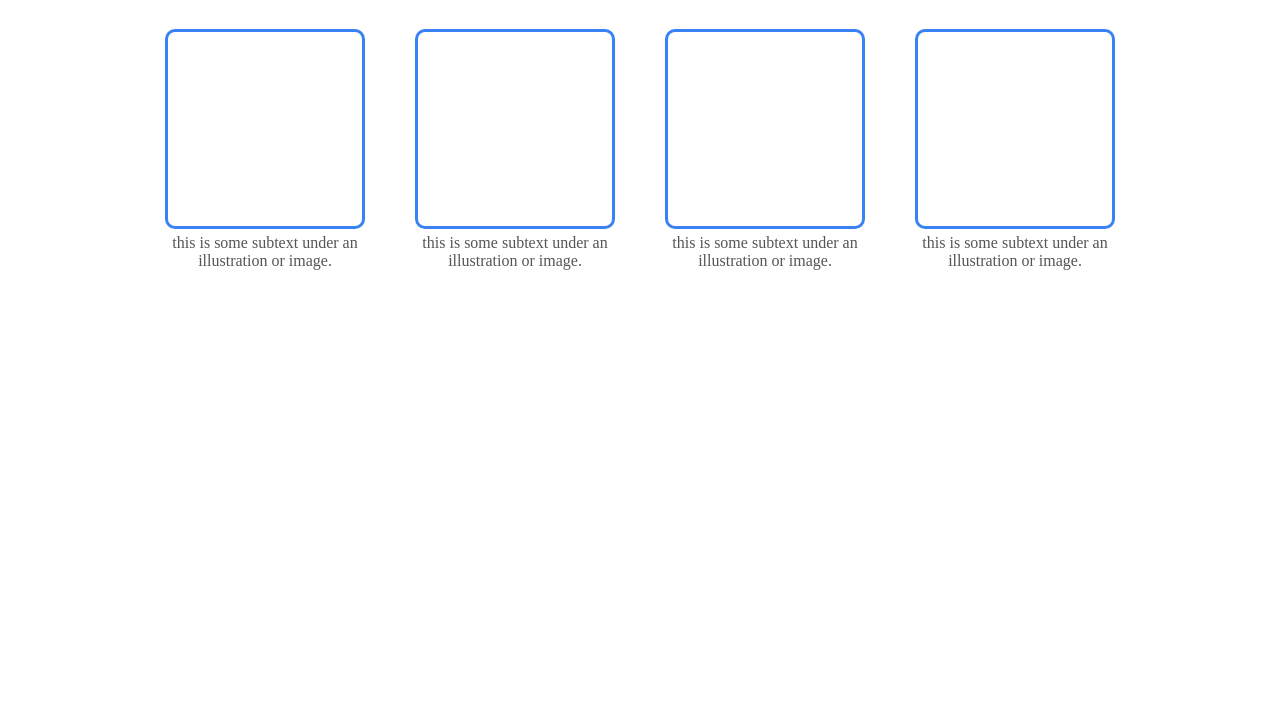
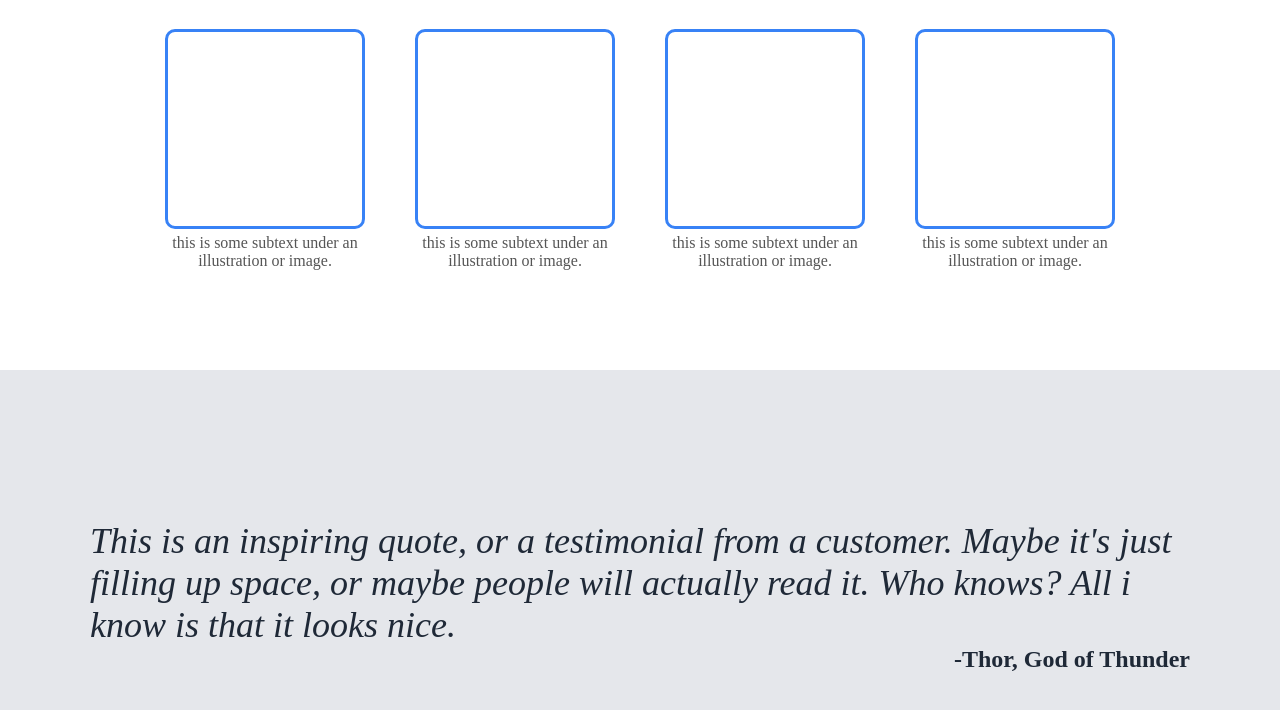
Before and after one commit to agregat1354/landing-page, a plain HTML site: page index.html in a window 1280 px wide. Shown: the part 550-1260 px from the top of the page. Before the commit the page ends 920 px from the top, so only its background shows below. Drawn offline with Linux system fonts and the light colour scheme.

Commit message:
Add quote section

```diff
--- a/css/styles.css
+++ b/css/styles.css
@@ -103,7 +103,7 @@ ul {
 }
 
 .card-section .container {
-    max-width: var(--container-max-width);
+    max-width: var(--container-max-size);
     margin: 0 auto;
     display: flex;
     flex-direction: column;
@@ -144,3 +144,29 @@ ul {
     text-align: center;
     color: rgb(85, 85, 85);
 }
+
+.quote-section {
+    background-color:#e5e7eb;
+    padding: 150px 0 100px;
+}
+
+.quote-section .container {
+    max-width: var(--container-max-size);
+    display: flex;
+    flex-direction: column;
+    align-items: center;
+    margin: 0 auto;
+}
+
+.quote {
+    font-size: 36px;
+    font-style: italic;
+    color: #1f2937;
+}
+
+.author {
+    align-self: flex-end;
+    font-size: 24px;
+    font-weight: bolder;
+    color:#1f2937;
+}
--- a/index.html
+++ b/index.html
@@ -63,5 +63,18 @@
                 </div>
             </div>
           </div>
+          <div class="quote-section">
+            <div class="container">
+                <div class="quote">
+                    This is an inspiring quote, or a testimonial from a
+                    customer. Maybe it's just filling up space, or maybe
+                    people will actually read it. Who knows? All i know
+                    is that it looks nice.
+                </div>
+                <div class="author">
+                    -Thor, God of Thunder
+                </div>
+            </div>
+          </div>
     </body>
 </html>
```
